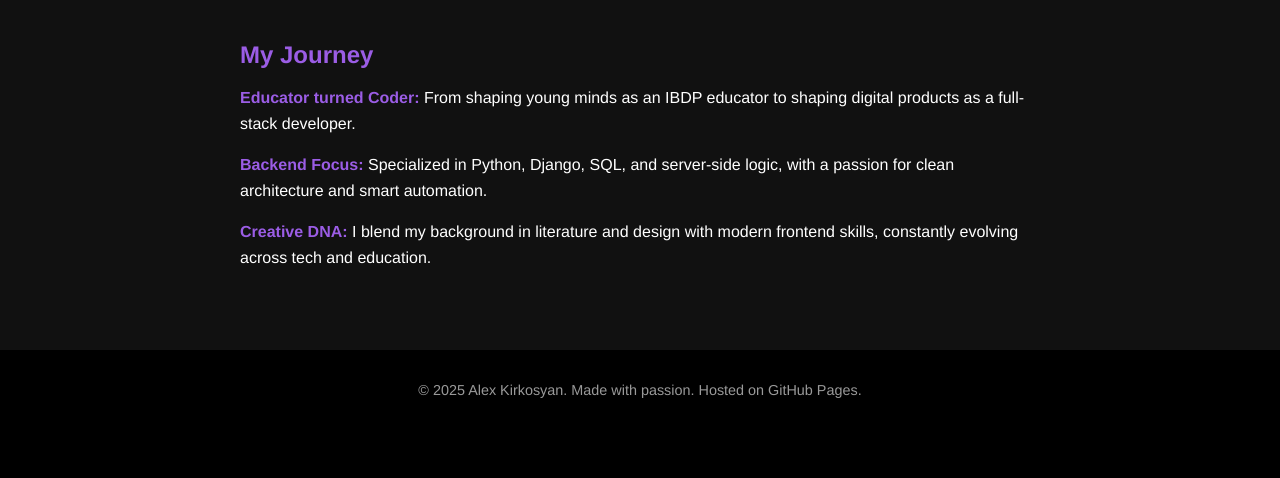
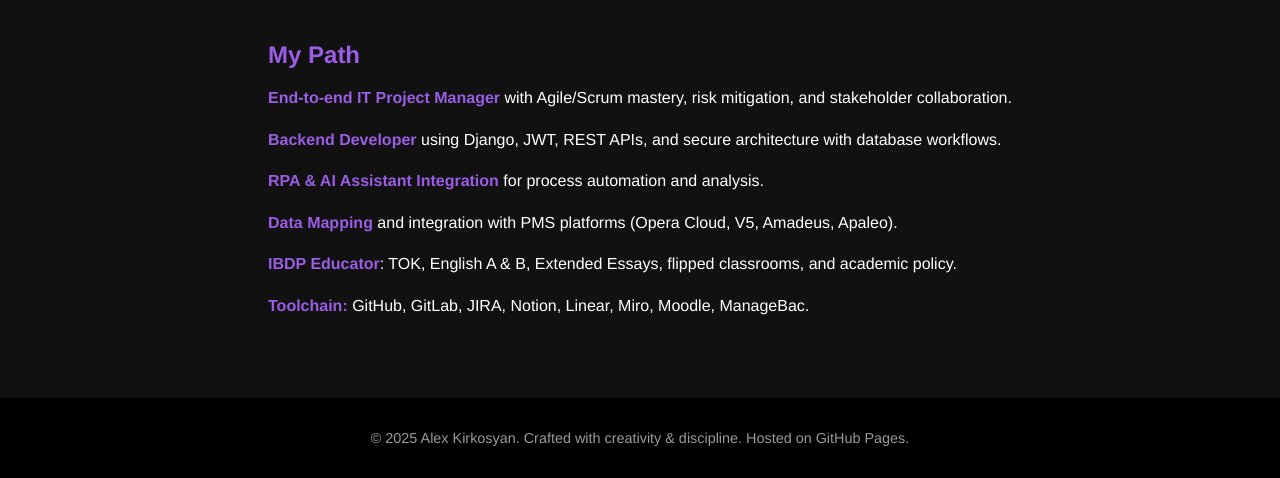
Before and after one commit to SassZeyn/SZPortfolio, a plain HTML site: page index.html in a window 1280 px wide. Shown: the part 1075-1553 px from the top of the page. Before the commit the page ends 1505 px from the top, so only its background shows below. Drawn offline with Linux system fonts and the light colour scheme.

Commit message:
add new content to index

```diff
--- a/index.html
+++ b/index.html
@@ -51,16 +51,24 @@
       border: 4px solid #9b5de5;
     }
     .career {
-      max-width: 800px;
+      max-width: 900px;
       text-align: left;
     }
     .career h2 {
       color: #9b5de5;
       margin-bottom: 1rem;
     }
-    .career p {
+    .career ul {
+      list-style: none;
+      padding: 0;
+    }
+    .career li {
+      margin-bottom: 1rem;
       line-height: 1.6;
-      margin-bottom: 1rem;
+    }
+    .highlight {
+      color: #9b5de5;
+      font-weight: bold;
     }
     footer {
       background: #000;
@@ -69,30 +77,31 @@
       padding: 2rem 1rem;
       font-size: 0.9rem;
     }
-    .highlight {
-      color: #9b5de5;
-      font-weight: bold;
-    }
   </style>
 </head>
 <body>
   <section class="hero">
     <h1>EVOLVE</h1>
-    <p>Welcome to my creative space. A one-page interactive portfolio that showcases my path, passion, and progress.</p>
+    <p>Coder + Educator. Designing scalable systems & future minds.</p>
   </section>
 
   <section class="profile">
     <img src="YOUR_IMAGE_URL_HERE" alt="Alex's Photo">
     <div class="career">
-      <h2>My Journey</h2>
-      <p><span class="highlight">Educator turned Coder:</span> From shaping young minds as an IBDP educator to shaping digital products as a full-stack developer.</p>
-      <p><span class="highlight">Backend Focus:</span> Specialized in Python, Django, SQL, and server-side logic, with a passion for clean architecture and smart automation.</p>
-      <p><span class="highlight">Creative DNA:</span> I blend my background in literature and design with modern frontend skills, constantly evolving across tech and education.</p>
+      <h2>My Path</h2>
+      <ul>
+        <li><span class="highlight">End-to-end IT Project Manager</span> with Agile/Scrum mastery, risk mitigation, and stakeholder collaboration.</li>
+        <li><span class="highlight">Backend Developer</span> using Django, JWT, REST APIs, and secure architecture with database workflows.</li>
+        <li><span class="highlight">RPA & AI Assistant Integration</span> for process automation and analysis.</li>
+        <li><span class="highlight">Data Mapping</span> and integration with PMS platforms (Opera Cloud, V5, Amadeus, Apaleo).</li>
+        <li><span class="highlight">IBDP Educator</span>: TOK, English A & B, Extended Essays, flipped classrooms, and academic policy.</li>
+        <li><span class="highlight">Toolchain:</span> GitHub, GitLab, JIRA, Notion, Linear, Miro, Moodle, ManageBac.</li>
+      </ul>
     </div>
   </section>
 
   <footer>
-    &copy; 2025 Alex Kirkosyan. Made with passion. Hosted on GitHub Pages.
+    &copy; 2025 Alex Kirkosyan. Crafted with creativity & discipline. Hosted on GitHub Pages.
   </footer>
 </body>
 </html>
```
